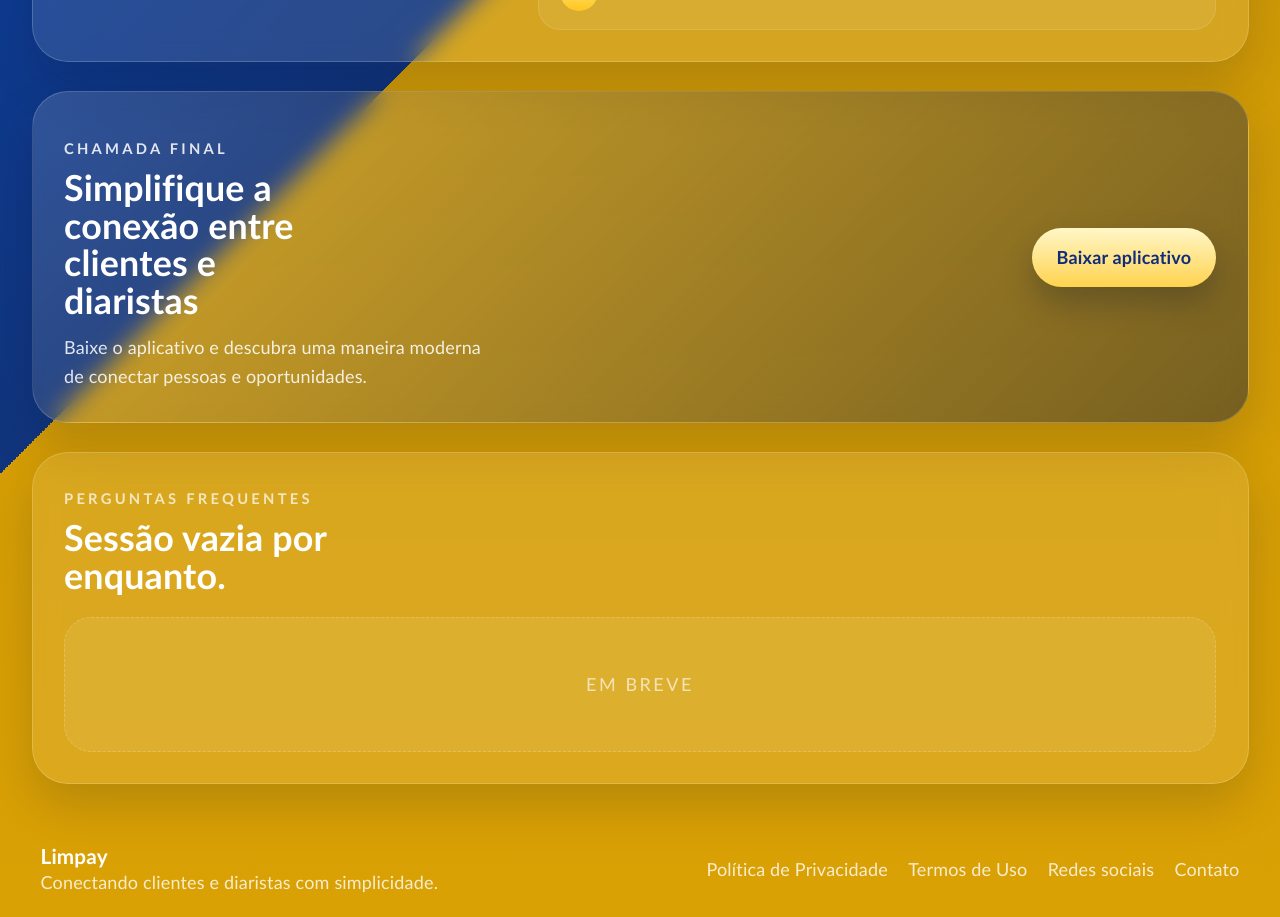
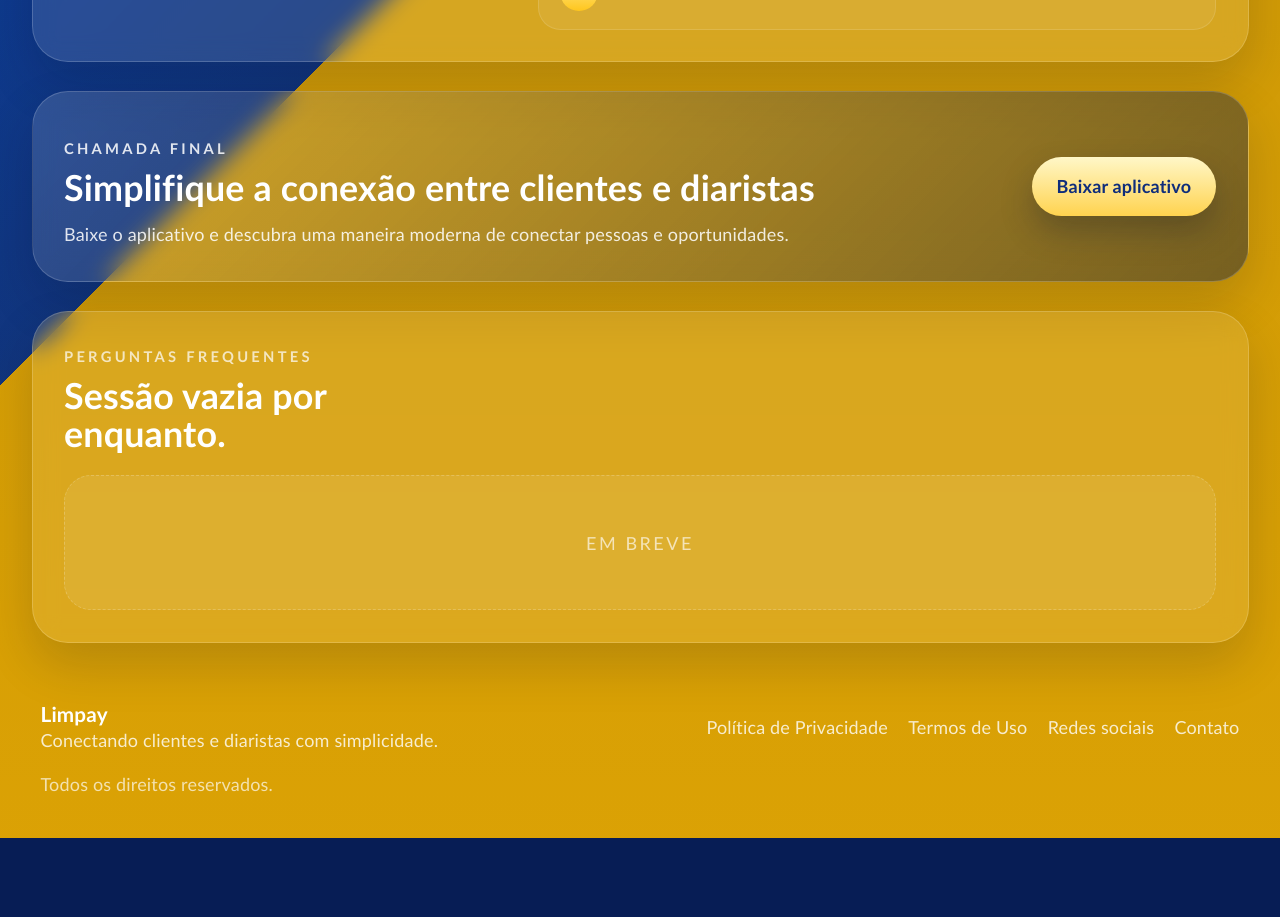
Before and after one commit to DaniloVitoria/Limpay, a React (Vite) app: page / in a window 1280 px wide. Shown: the part 2440-3357 px from the top of the page. After the commit the page ends 3278 px from the top, so only its background shows below. Built offline with nearby package versions, Linux system fonts and the light colour scheme.

Commit message:
style: enhance layout and styling for final call-to-action section

```diff
--- a/src/App.css
+++ b/src/App.css
@@ -927,3 +927,25 @@ h1 {
     min-height: 13.75rem;
   }
 }
+final-cta > div {
+  display: grid;
+  justify-items: stretch;
+  align-content: start;
+  gap: 0.25rem;
+  width: 100%;
+  text-align: center;
+
+}
+
+.final-cta > div h2 {
+  width: 100%;
+  max-width: none;
+}
+
+.final-cta > div > * {
+  width: 100%;
+}
+
+.final-cta p {
+  max-width: none;
+}
```
